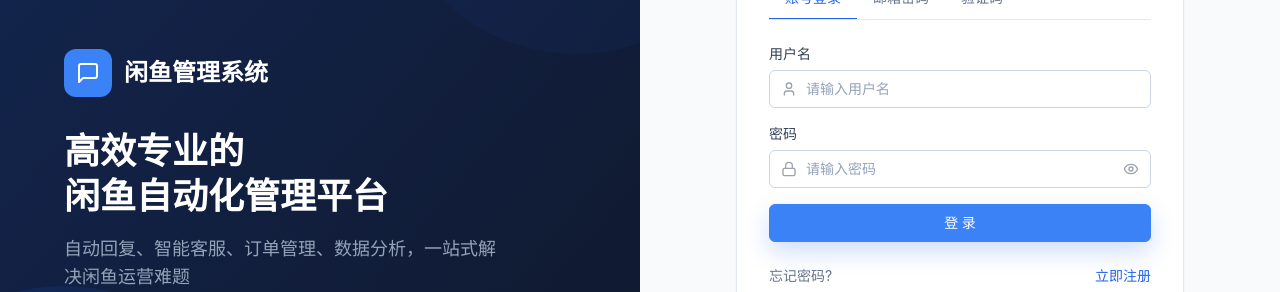
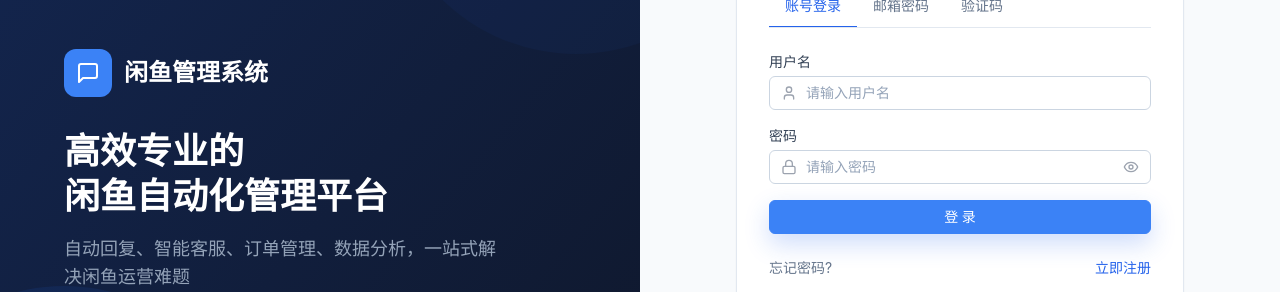
Before and after one commit to ikunops/xianyu-auto-reply, a React (Vite) app in the folder frontend/: page /login in a window 1280 px wide. Shown: the part 258-550 px from the top of the page. Built offline with nearby package versions, Linux system fonts and the light colour scheme; no server answers.

Commit message:
style(UI): 全局控件尺寸收紧一档 + 商品筛选区内容自适应（lite 同步）

```diff
--- a/frontend/src/components/layout/MainLayout.tsx
+++ b/frontend/src/components/layout/MainLayout.tsx
@@ -80,7 +80,7 @@ export function MainLayout() {
         </div>
 
         {/* Page content */}
-        <main className="flex-1 p-3 sm:p-4 lg:p-6 overflow-x-hidden">
+        <main className="flex-1 p-3 sm:p-3 lg:p-4 overflow-x-hidden">
           {/* 其他页面通过 Outlet 渲染，ChatNew 活跃时隐藏 */}
           <div style={{ display: isChatNew ? 'none' : undefined }}>
             <Outlet />
--- a/frontend/src/pages/items/Items.tsx
+++ b/frontend/src/pages/items/Items.tsx
@@ -1236,8 +1236,8 @@ export function Items() {
       {/* Filters */}
       <div className="vben-card">
         <div className="vben-card-body">
-          <div className="flex flex-wrap items-end gap-4">
-            <div className="input-group min-w-[200px]">
+          <div className="flex flex-wrap items-end gap-3">{/* 筛选区紧凑化 */}
+            <div className="input-group w-52">
               <label className="input-label">筛选账号</label>
               <Select
                 value={selectedAccount}
@@ -1255,7 +1255,7 @@ export function Items() {
             </div>
             <div className="input-group shrink-0">
               <label className="input-label">在售状态</label>
-              <div className="flex items-center gap-3 h-[38px]">
+              <div className="flex items-center gap-3 h-8">
                 <label className="flex items-center gap-2 text-sm text-gray-700 dark:text-gray-200 cursor-pointer select-none">
                   <input
                     type="checkbox"
@@ -1274,7 +1274,7 @@ export function Items() {
                 </span>
               </div>
             </div>
-            <div className="input-group w-72 shrink-0">
+            <div className="input-group w-64 shrink-0">
               <label className="input-label">搜索商品</label>
               <div className="relative">
                 <Search className="absolute left-3 top-1/2 -translate-y-1/2 w-4 h-4 text-gray-400" />
@@ -1315,7 +1315,7 @@ export function Items() {
                 </button>
               </div>
             </div>
-            <div className="input-group min-w-[140px]">
+            <div className="input-group w-32">
               <label className="input-label">是否擦亮</label>
               <select
                 value={filters.is_polished === null ? '' : String(filters.is_polished)}
@@ -1327,7 +1327,7 @@ export function Items() {
                 <option value="false">未擦亮</option>
               </select>
             </div>
-            <div className="input-group min-w-[140px]">
+            <div className="input-group w-32">
               <label className="input-label">多规格</label>
               <select
                 value={filters.is_multi_spec === null ? '' : String(filters.is_multi_spec)}
@@ -1339,7 +1339,7 @@ export function Items() {
                 <option value="false">关闭</option>
               </select>
             </div>
-            <div className="input-group min-w-[140px]">
+            <div className="input-group w-32">
               <label className="input-label">多数量发货</label>
               <select
                 value={filters.multi_quantity_delivery === null ? '' : String(filters.multi_quantity_delivery)}
--- a/frontend/src/styles/globals.css
+++ b/frontend/src/styles/globals.css
@@ -104,7 +104,7 @@
   }
 
   .vben-card-header {
-    @apply px-5 py-4 border-b border-slate-100 dark:border-slate-700 flex items-center justify-between;
+    @apply px-4 py-3 border-b border-slate-100 dark:border-slate-700 flex items-center justify-between;
   }
 
   .vben-card-title {
@@ -112,7 +112,7 @@
   }
 
   .vben-card-body {
-    @apply p-5;
+    @apply p-4;
   }
 
   /* ==================== 开关组件 ==================== */
@@ -170,7 +170,7 @@
   /* ==================== 按钮系统 ==================== */
   .btn-ios {
     @apply inline-flex items-center justify-center gap-2
-           px-4 py-2 rounded-md text-sm font-medium
+           px-3 py-1.5 rounded-md text-sm font-medium
            transition-all duration-150 ease-in-out
            focus:outline-none focus:ring-2 focus:ring-offset-2 dark:focus:ring-offset-slate-800
            disabled:opacity-60 disabled:cursor-not-allowed disabled:pointer-events-none;
@@ -230,7 +230,8 @@
 
   /* ==================== 输入框系统 ==================== */
   .input-ios {
-    @apply w-full px-3 py-2 text-sm
+    /* 紧凑尺寸基线：py-2 -> py-1.5，配合文本行高 20px = 32px 高 */
+    @apply w-full px-3 py-1.5 text-sm
            text-slate-900 dark:text-slate-100
            bg-white dark:bg-slate-800
            border border-slate-300 dark:border-slate-600 rounded-md
@@ -261,7 +262,7 @@
 
   /* 输入框组 */
   .input-group {
-    @apply space-y-1.5;
+    @apply space-y-1;
   }
 
   .input-label {
```
